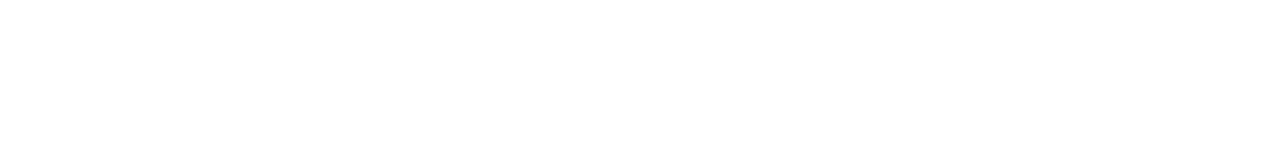
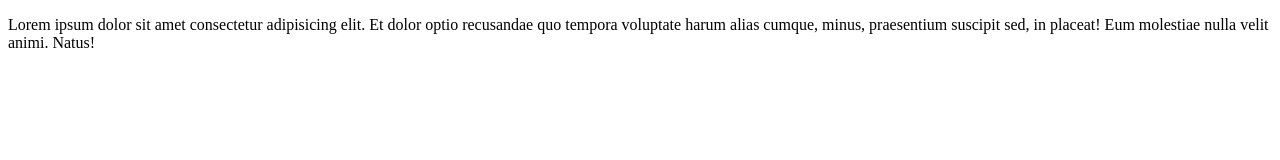
Before and after one commit to Masharipov-4757/2oy2dars, a plain HTML site: page index.html in a window 1280 px wide. Drawn offline with Linux system fonts and the light colour scheme.

Commit message:
loram qoshdik

```diff
--- a/index.html
+++ b/index.html
@@ -4,7 +4,7 @@
     <title>2-Dars</title>
 </head>
 <body>
-
+    <p>Lorem ipsum dolor sit amet consectetur adipisicing elit. Et dolor optio recusandae quo tempora voluptate harum alias cumque, minus, praesentium suscipit sed, in placeat! Eum molestiae nulla velit animi. Natus!</p>
 
 </body>
 </html>
```
